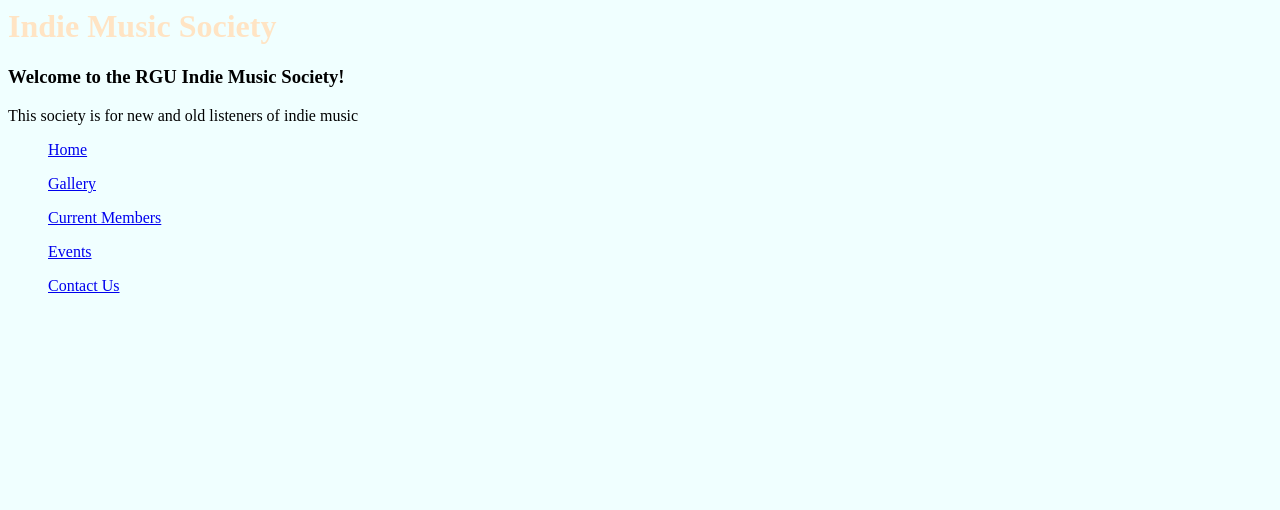
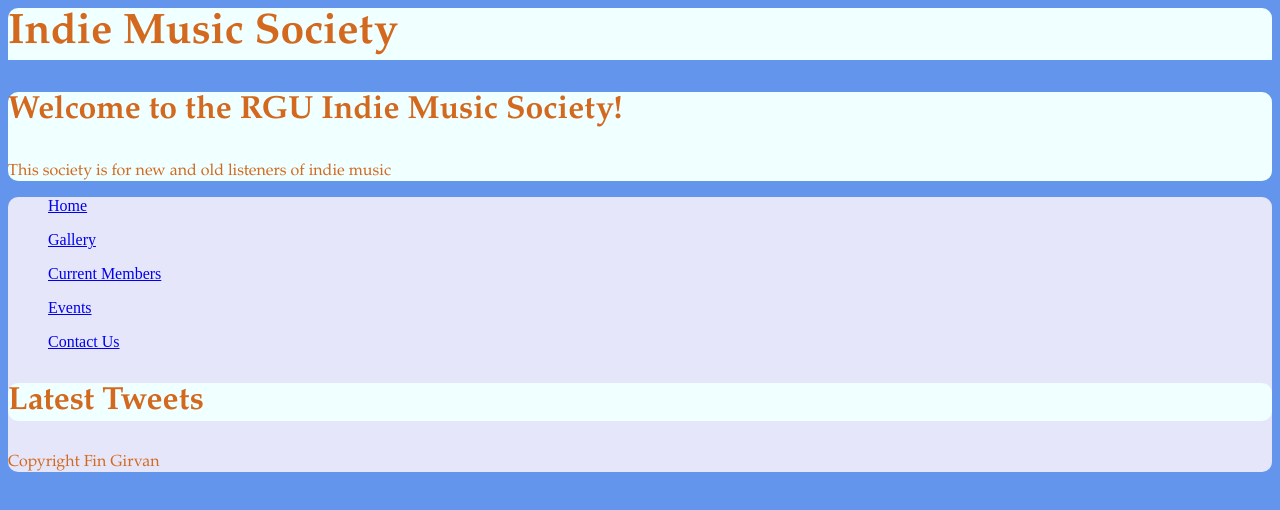
Before and after one commit to finorhan/CM114-Website-Coursework, a plain HTML site: page index.html in a window 1280 px wide. Drawn offline with Linux system fonts and the light colour scheme.

Commit message:
Add files via upload
Added css

```diff
--- a/css/main.css
+++ b/css/main.css
@@ -1,11 +1,42 @@
-H1{
-    color:bisque
+body{
+    background-color:cornflowerblue
 }
 
-H3,p{
-    color:black
+header{
+    background-color: azure;
+    border-top-left-radius: 10px;
+    border-top-right-radius: 10px;
 }
 
-*{
-    background-color:azure
+H1,H2,H3,H4,H5,H6,p{
+    font-family: garamond, serif;
+    color:chocolate
 }
+
+H1{
+    font-size: 32pt
+}
+
+H3{
+    font-size: 24pt
+}
+
+p{
+    font-size: 12pt
+}
+
+main{
+    background-color: azure;
+    border-radius: 10px
+}
+
+aside{
+    background-color: azure;
+    border-radius: 10px
+}
+
+footer{
+    background-color: lavender;
+    border-radius: 10px
+
+}
--- a/index.html
+++ b/index.html
@@ -19,6 +19,10 @@
                  <ul> <a href='current_members.html'> Current Members </a> </ul>
                  <ul> <a href='event_calendar.html'> Events </a> </ul>
                  <ul> <a href='contact_us.html'> Contact Us </a> </ul>
+
+        <aside> <h3> Latest Tweets </h3> </aside>
+
+        <p> Copyright Fin Girvan</p>
                                                                              </footer>
     </body>
 </html>
```
Also changed, not shown: contact_us.html (+1 -1 lines), current_members.html (+1 -1 lines), event_calendar.html (+1 -1 lines), img_gallery.html (+1 -1 lines).
